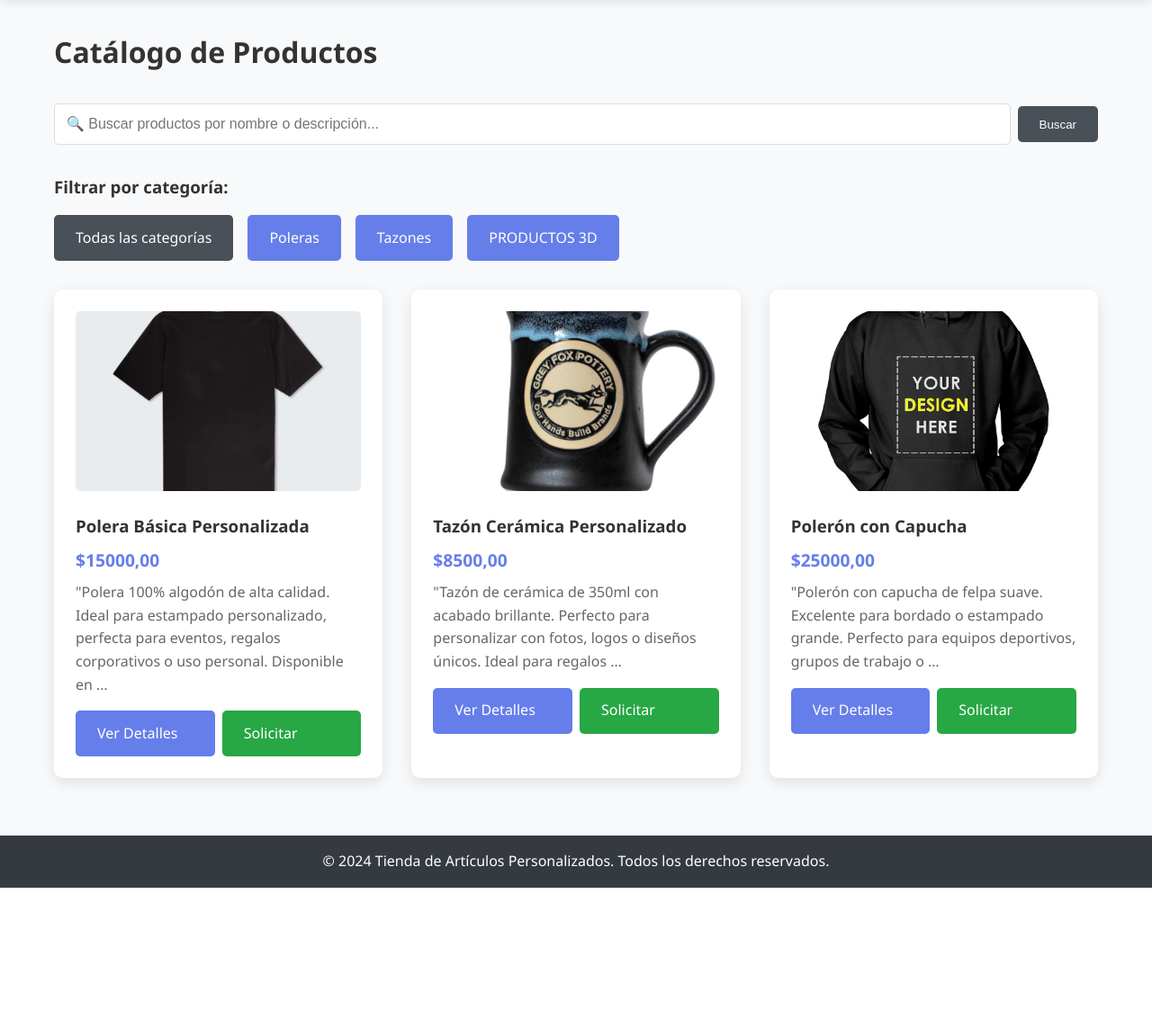
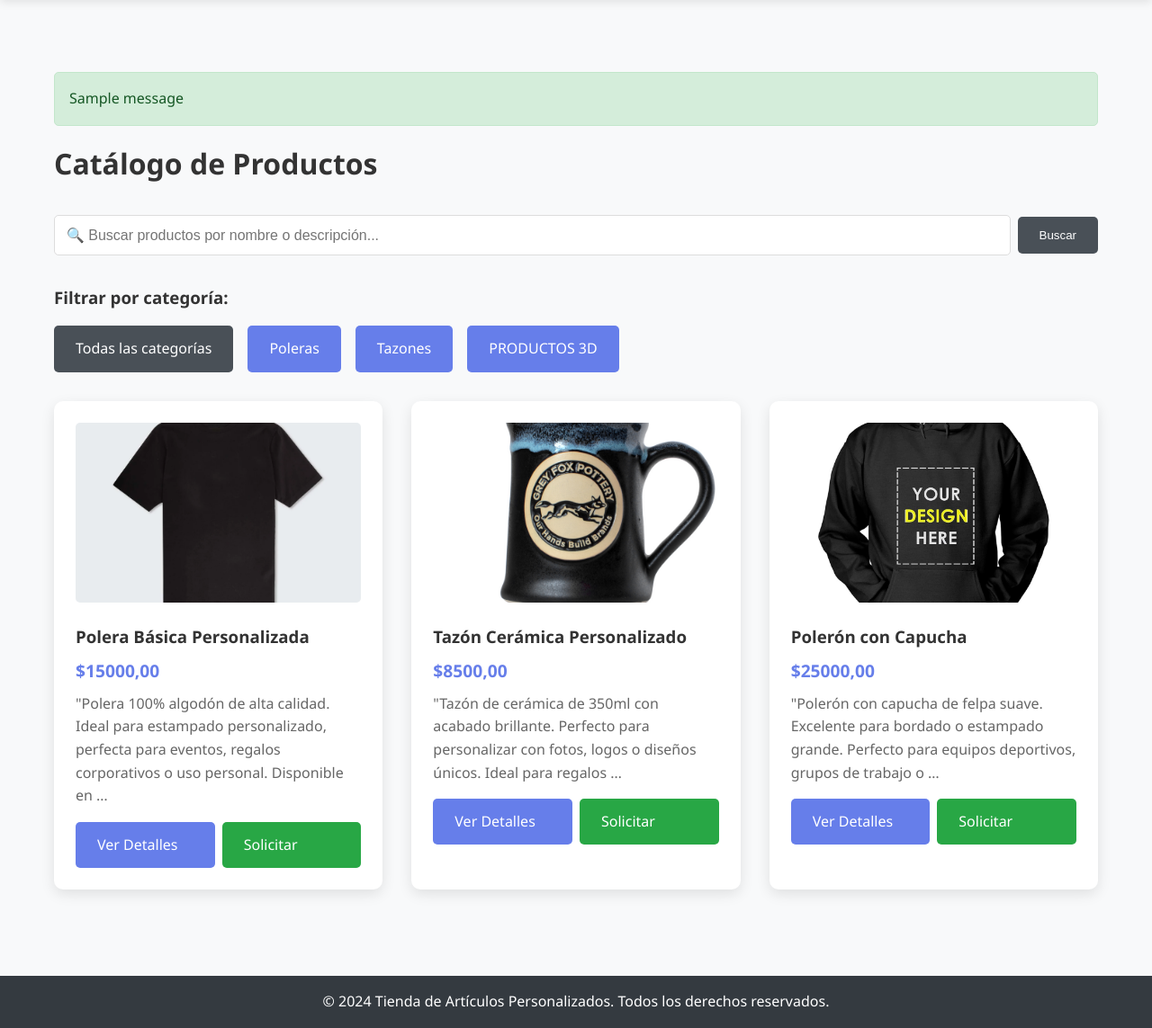
Before and after one commit to F0b10n269/Tiende_online, a Django app: page /catalogo/ in a window 1280 px wide. Shown: the part 78-1221 px from the top of the page at 90% size. Before the commit the page ends 1065 px from the top, so only its background shows below. Run offline with Django 5.2, Linux system fonts and the light colour scheme; data comes from the database, SQL or seed files in the repository; tables that the repository leaves empty hold one stand-in row (values such as "Sample post"); one stand-in notice (Sample message) is shown.

Commit message:
Update base.html

```diff
--- a/Tienda_personalizada-main/Tienda_personalizada-main/tienda_personalizados/templates/tienda/base.html
+++ b/Tienda_personalizada-main/Tienda_personalizada-main/tienda_personalizados/templates/tienda/base.html
@@ -147,10 +147,24 @@
     </header>
 
     <main>
-        <div class="container">
-            {% block content %}
-            {% endblock %}
+        <!-- En templates/tienda/base.html, después del header -->
+<main>
+    <div class="container">
+        <!-- ✅ AGREGAR ESTO PARA MOSTRAR MENSAJES -->
+        {% if messages %}
+        <div class="mensajes">
+            {% for message in messages %}
+            <div class="alert alert-{{ message.tags }}">
+                {{ message }}
+            </div>
+            {% endfor %}
         </div>
+        {% endif %}
+
+        {% block content %}
+        {% endblock %}
+    </div>
+</main>
     </main>
 
     <footer>
```
